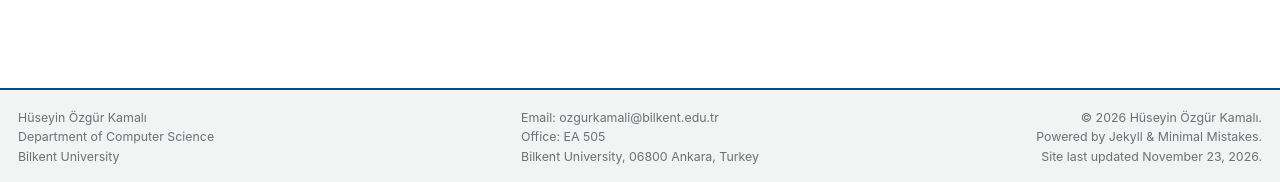
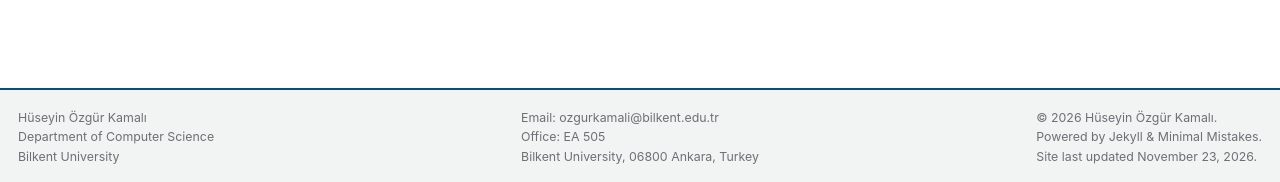
Before and after one commit to dev-zgr/dev-zgr.github.io, a Jekyll site: the page built from _pages/about.html, in a window 1280 px wide and 1400 px high, scrolled down 461 px. Shown: the part 1215-1397 px from the top of the window. Built offline with Jekyll 4.4.1, drawn with Linux system fonts in a browser that asks for light colours; a script bundle is joined from its source files by our own code; a style sheet for code colours, icons or effects is not loaded.

Commit message:
Footer: left-align the copyright lines
Co-Authored-By: Claude Opus 5.5 <noreply@anthropic.com>

```diff
--- a/_sass/layout/_academic.scss
+++ b/_sass/layout/_academic.scss
@@ -254,9 +254,10 @@
   }
 }
 
+/* The column sits at the right edge; its lines are left-aligned */
 .site-footer__col--right {
   justify-self: end;
-  text-align: right;
+  text-align: left;
 }
 
 @media (max-width: 700px) {
```
